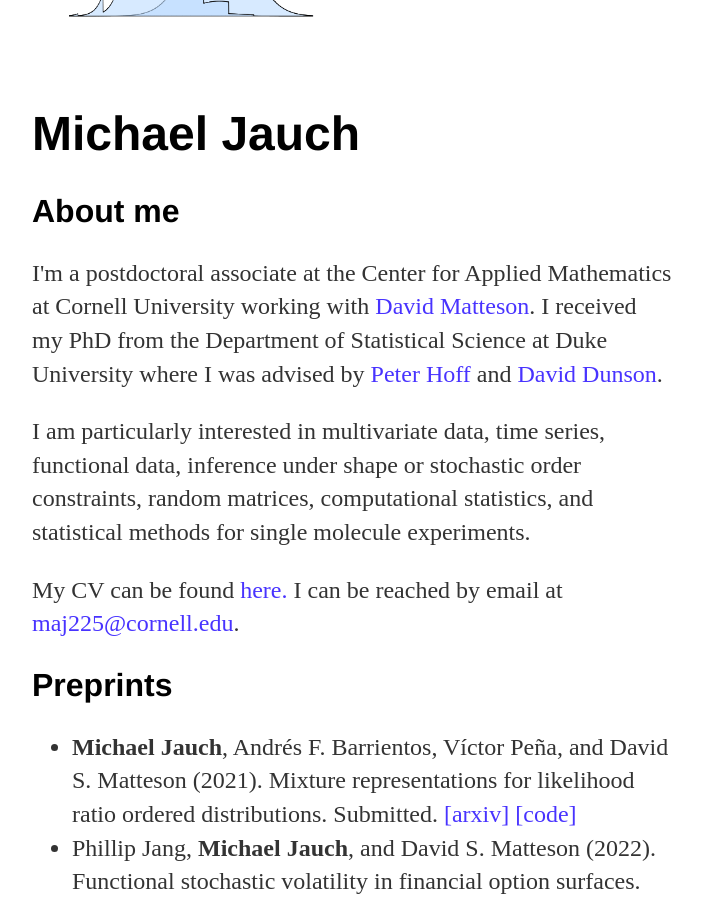
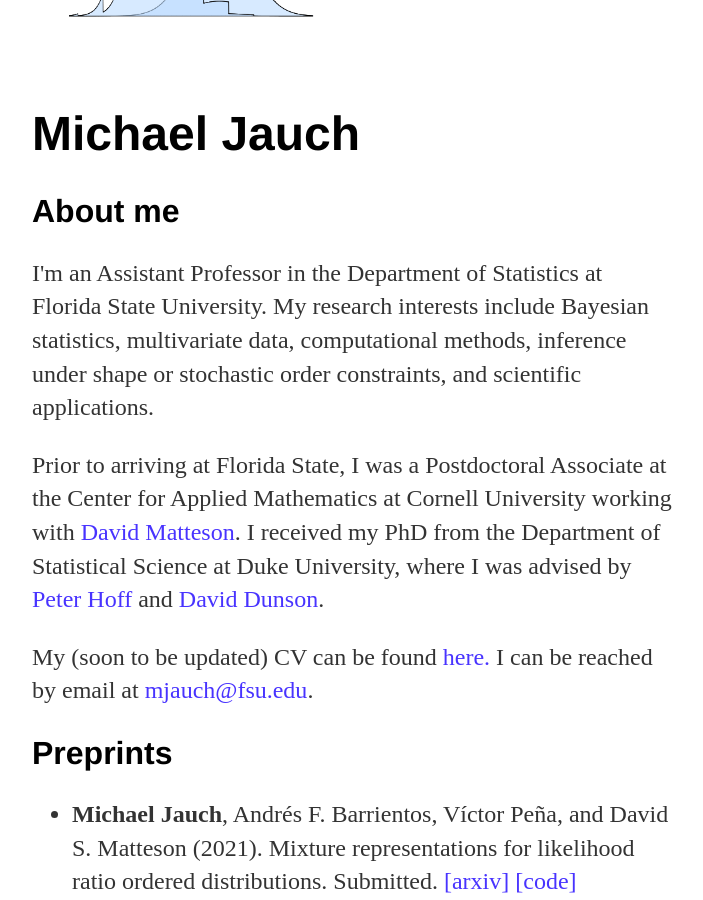
Before and after one commit to michaeljauch/michaeljauch.github.io, a Jekyll site: the page built from index.html, in a window 1280 px wide and 900 px high, scrolled down 290 px. Shown: the whole window, without its empty margins (288-991 px from the left). Built offline with Jekyll 4.4.1, drawn with Linux system fonts in a browser that asks for light colours; some of the changed text lies outside the part shown.

Commit message:
add FSU info and other updates

```diff
--- a/index.html
+++ b/index.html
@@ -15,13 +15,16 @@ title: Michael Jauch
   <IMG SRC="http://michaeljauch.github.io/lr.gif" width="300" height="300">
 	<h1>Michael Jauch</h1>
 	<h2>About me</h2>
-  <p> I'm a postdoctoral associate at the Center for Applied Mathematics at Cornell University working with <a href="https://davidsmatteson.com/" style="color:#4833FF;">David Matteson</a>. I received my PhD from the Department of Statistical Science at Duke University where I was advised by <a href="https://pdhoff.github.io/" style="color:#4833FF;">Peter Hoff</a> and <a href="https://stat.duke.edu/people/david-b-dunson" style="color:#4833FF;">David Dunson</a>. </p>
+
+  <p> I'm an Assistant Professor in the Department of Statistics at Florida State University. My research interests include Bayesian statistics, multivariate data, computational methods, inference under shape or stochastic order constraints, and scientific applications.
+
+  <p> Prior to arriving at Florida State, I was a Postdoctoral Associate at the Center for Applied Mathematics at Cornell University working with <a href="https://davidsmatteson.com/" style="color:#4833FF;">David Matteson</a>. I received my PhD from the Department of Statistical Science at Duke University, where I was advised by <a href="https://pdhoff.github.io/" style="color:#4833FF;">Peter Hoff</a> and <a href="https://stat.duke.edu/people/david-b-dunson" style="color:#4833FF;">David Dunson</a>. </p>
 
   <!-- <p>Very broadly, I'm interested in methodology for multivariate data. My dissertation research addresses challenges which arise in Bayesian analyses of statistical models with orthogonal matrix parameters, including computation and prior specification. </p> -->
 
-  <p>I am particularly interested in multivariate data, time series, functional data, inference under shape or stochastic order constraints, random matrices, computational statistics, and statistical methods for single molecule experiments. </p>
+    <!-- <p>I am particularly interested in multivariate data, time series, functional data, inference under shape or stochastic order constraints, random matrices, computational statistics, and statistical methods for single molecule experiments. </p> -->
 
-	<p>My CV can be found <a href="http://michaeljauch.github.io/cv_web.pdf" style="color:#4833FF;">here.</a> I can be reached by email at <a href="mailto:maj225@cornell.edu" style="color:#4833FF;">maj225@cornell.edu</a>.<br></p>
+	<p>My (soon to be updated) CV can be found <a href="http://michaeljauch.github.io/cv_web.pdf" style="color:#4833FF;">here.</a> I can be reached by email at <a href="mailto:mjauch@fsu.edu" style="color:#4833FF;">mjauch@fsu.edu</a>.<br></p>
   <h2>Preprints</h2>
   <ul style="font-size:1.5em; line-height: 1.4em; color: #333;">
       <li> <b>Michael Jauch</b>, Andrés F. Barrientos, Víctor Peña, and David S. Matteson (2021). Mixture representations for likelihood ratio ordered distributions. Submitted. <a href="https://arxiv.org/abs/2110.04852" style="color:#4833FF;">[arxiv]</a> <a href="https://github.com/michaeljauch/lrmix" style="color:#4833FF;">[code]</a></li>
@@ -39,6 +42,8 @@ title: Michael Jauch
 	</ul>
 	<h2>Talks and posters</h2>
 	<ul style="font-size:1.5em; line-height: 1.4em; color: #333;">
+      <li> Invited talk at CMStatistics. December 2022. </li>
+      <li> Contributed poster at the 2022 ISBA World Meeting in Montreal. July 2022. </li>
       <li> Invited talk at CMStatistics via Zoom. December 2021. </li>
       <li> Contributed talk at Joint Statistical Meetings via Zoom. August 2021. </li>
       <li> Invited talk at BayesComp in Gainesville. January 2020. </li>
```
